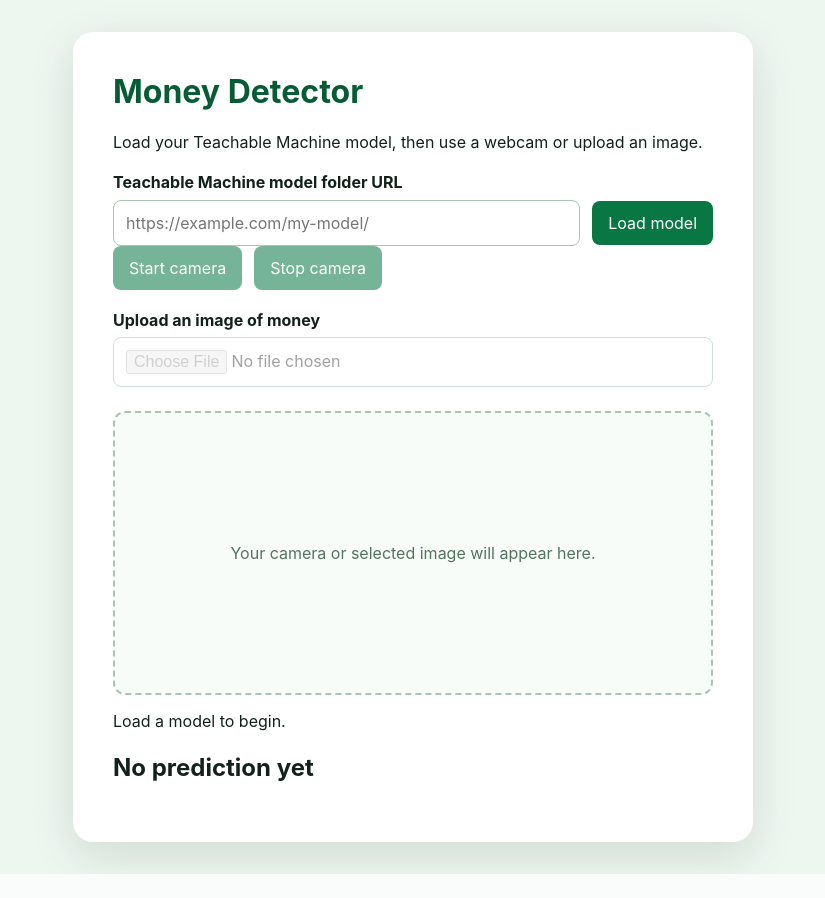
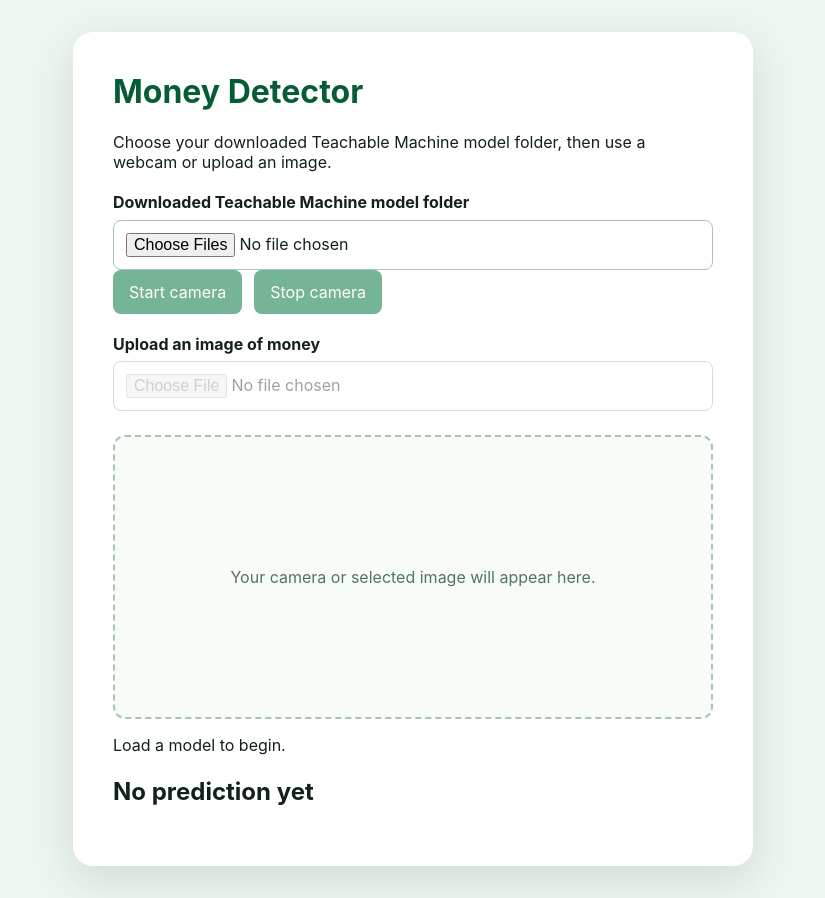
Before and after one commit to crisdeanjamesmontillano/pencil-detector, a Django app: page / in a window 1280 px wide. Shown: the whole page, without its empty margins (227-1052 px from the left). Before the commit the page ends 874 px from the top, so only its background shows below. Run offline with Django 5.2, Linux system fonts and the light colour scheme; some libraries are stand-ins or nearby versions.

Commit message:
feat: load downloaded Teachable Machine models

```diff
--- a/detector/static/detector/js/detector.js
+++ b/detector/static/detector/js/detector.js
@@ -1,6 +1,5 @@
 (() => {
-  const modelUrlInput = document.querySelector("#model-url");
-  const loadModelButton = document.querySelector("#load-model");
+  const modelFolderInput = document.querySelector("#model-folder");
   const startCameraButton = document.querySelector("#start-camera");
   const stopCameraButton = document.querySelector("#stop-camera");
   const imageUploadInput = document.querySelector("#image-upload");
@@ -32,37 +31,31 @@
     imageUploadInput.disabled = !isReady;
   }
 
-  function normalizedModelFolderUrl(value) {
-    const parsed = new URL(value.trim());
-    if (!/^https?:$/.test(parsed.protocol)) {
-      throw new Error("Enter an http or https model folder URL.");
-    }
-    return parsed.href.endsWith("/") ? parsed.href : `${parsed.href}/`;
-  }
-
-  async function loadModel() {
+  async function loadModel(files) {
     stopCamera(false);
     const operation = operationGate.begin();
     setModelControls(false);
-    loadModelButton.disabled = true;
     setPrediction();
 
-    if (!modelUrlInput.value.trim()) {
-      setStatus("Enter the URL of your Teachable Machine model folder first.");
-      loadModelButton.disabled = false;
+    if (!files.length) {
+      setStatus("Choose your downloaded Teachable Machine model folder first.");
       return;
     }
 
     try {
-      const folderUrl = normalizedModelFolderUrl(modelUrlInput.value);
-      setStatus("Loading Teachable Machine model…");
-      const loadedModel = await tmImage.load(`${folderUrl}model.json`, `${folderUrl}metadata.json`);
+      const modelFiles = window.detectorModelFiles.findModelFiles(files);
+      setStatus("Loading downloaded Teachable Machine model…");
+      const loadedModel = await tmImage.loadFromFiles(
+        modelFiles.model,
+        modelFiles.weights,
+        modelFiles.metadata,
+      );
       if (!operationGate.isCurrent(operation)) {
         return;
       }
       model = loadedModel;
       setModelControls(true);
-      setStatus("Model loaded. Start the camera or upload an image.");
+      setStatus("Model loaded from your selected folder. Start the camera or upload an image.");
     } catch (error) {
       if (!operationGate.isCurrent(operation)) {
         return;
@@ -70,10 +63,6 @@
       model = null;
       setModelControls(false);
       setStatus(`Could not load the model: ${error.message}`);
-    } finally {
-      if (operationGate.isCurrent(operation)) {
-        loadModelButton.disabled = false;
-      }
     }
   }
 
@@ -203,7 +192,7 @@
     reader.readAsDataURL(file);
   }
 
-  loadModelButton.addEventListener("click", loadModel);
+  modelFolderInput.addEventListener("change", (event) => loadModel(event.target.files));
   startCameraButton.addEventListener("click", startCamera);
   stopCameraButton.addEventListener("click", () => {
     stopCamera();
--- /dev/null
+++ b/detector/static/detector/js/model-files.js
@@ -0,0 +1,21 @@
+(function exposeModelFiles(root) {
+  function findModelFiles(files) {
+    const selectedFiles = Array.from(files);
+    const model = selectedFiles.find((file) => file.name === "model.json");
+    const metadata = selectedFiles.find((file) => file.name === "metadata.json");
+    const weights = selectedFiles.find((file) => file.name.endsWith(".bin"));
+
+    if (!model || !metadata || !weights) {
+      throw new Error("Choose the exported model folder containing model.json, metadata.json, and a .bin weights file.");
+    }
+
+    return { model, weights, metadata };
+  }
+
+  if (typeof module !== "undefined" && module.exports) {
+    module.exports = { findModelFiles };
+  }
+  if (root) {
+    root.detectorModelFiles = { findModelFiles };
+  }
+})(typeof window === "undefined" ? null : window);
--- a/detector/templates/detector/index.html
+++ b/detector/templates/detector/index.html
@@ -10,12 +10,11 @@
   <body>
     <main>
       <h1>Money Detector</h1>
-      <p>Load your Teachable Machine model, then use a webcam or upload an image.</p>
+      <p>Choose your downloaded Teachable Machine model folder, then use a webcam or upload an image.</p>
 
-      <label for="model-url">Teachable Machine model folder URL</label>
+      <label for="model-folder">Downloaded Teachable Machine model folder</label>
       <div class="model-controls">
-        <input id="model-url" type="url" placeholder="https://example.com/my-model/" autocomplete="url">
-        <button id="load-model" type="button">Load model</button>
+        <input id="model-folder" type="file" webkitdirectory directory multiple>
       </div>
 
       <section class="input-controls" aria-label="Camera controls">
@@ -40,6 +39,7 @@
     <script src="https://cdn.jsdelivr.net/npm/@tensorflow/tfjs@4.22.0/dist/tf.min.js"></script>
     <script src="https://cdn.jsdelivr.net/npm/@teachablemachine/image@0.8.5/dist/teachablemachine-image.min.js"></script>
     <script src="{% static 'detector/js/lifecycle.js' %}"></script>
+    <script src="{% static 'detector/js/model-files.js' %}"></script>
     <script src="{% static 'detector/js/detector.js' %}"></script>
   </body>
 </html>
--- a/detector/tests.py
+++ b/detector/tests.py
@@ -2,11 +2,12 @@
 
 
 class DetectorPageTests(TestCase):
-    def test_home_page_has_model_and_both_input_controls(self):
+    def test_home_page_has_model_folder_and_both_input_controls(self):
         response = self.client.get("/")
 
         self.assertEqual(response.status_code, 200)
-        self.assertContains(response, 'id="model-url"')
+        self.assertContains(response, 'id="model-folder"')
+        self.assertContains(response, "webkitdirectory")
         self.assertContains(response, 'id="start-camera"')
         self.assertContains(response, 'id="image-upload"')
 
```
Also changed, not shown: tests/model-files.test.js (added, +18 -0 lines), README.md.
